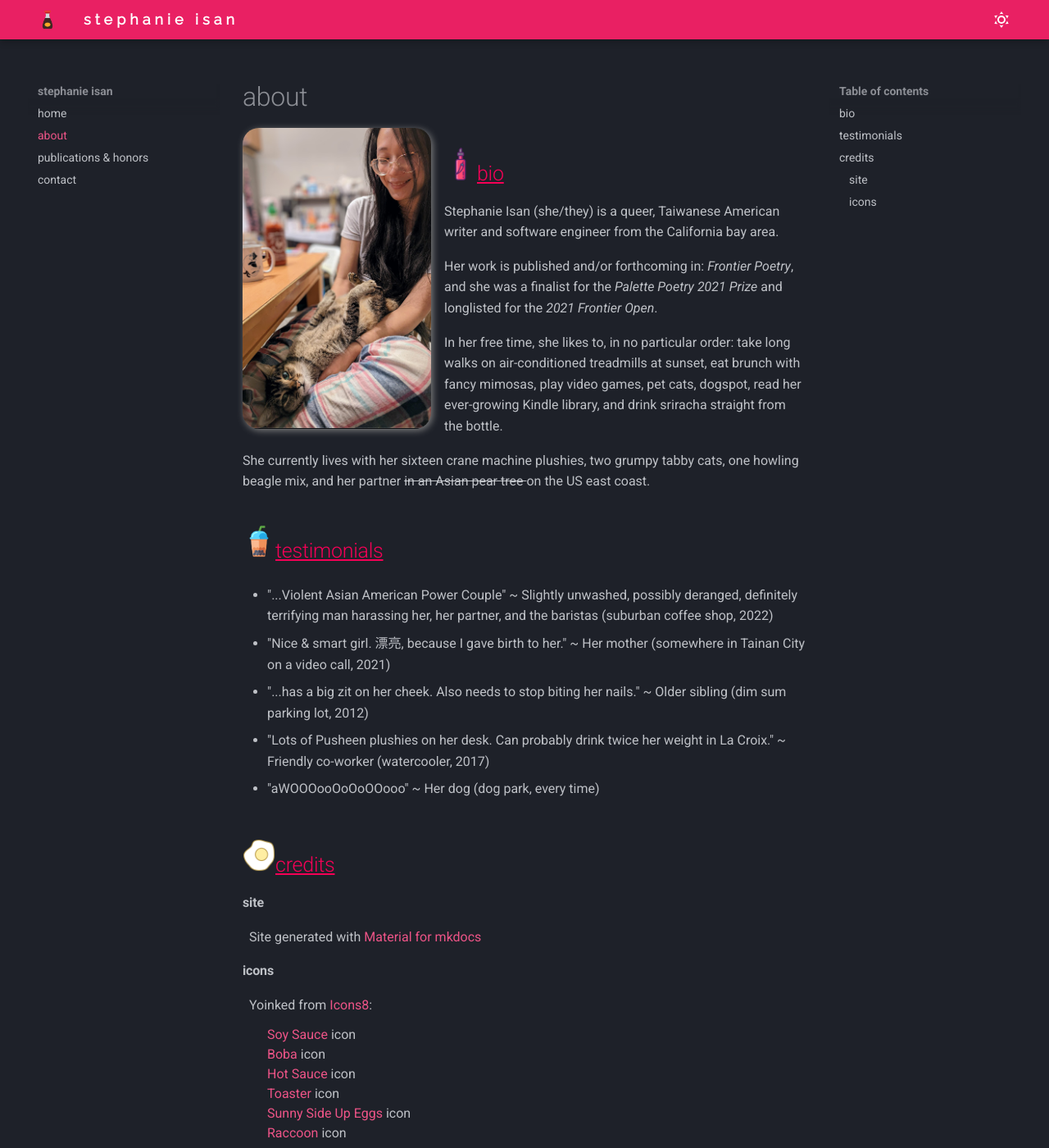
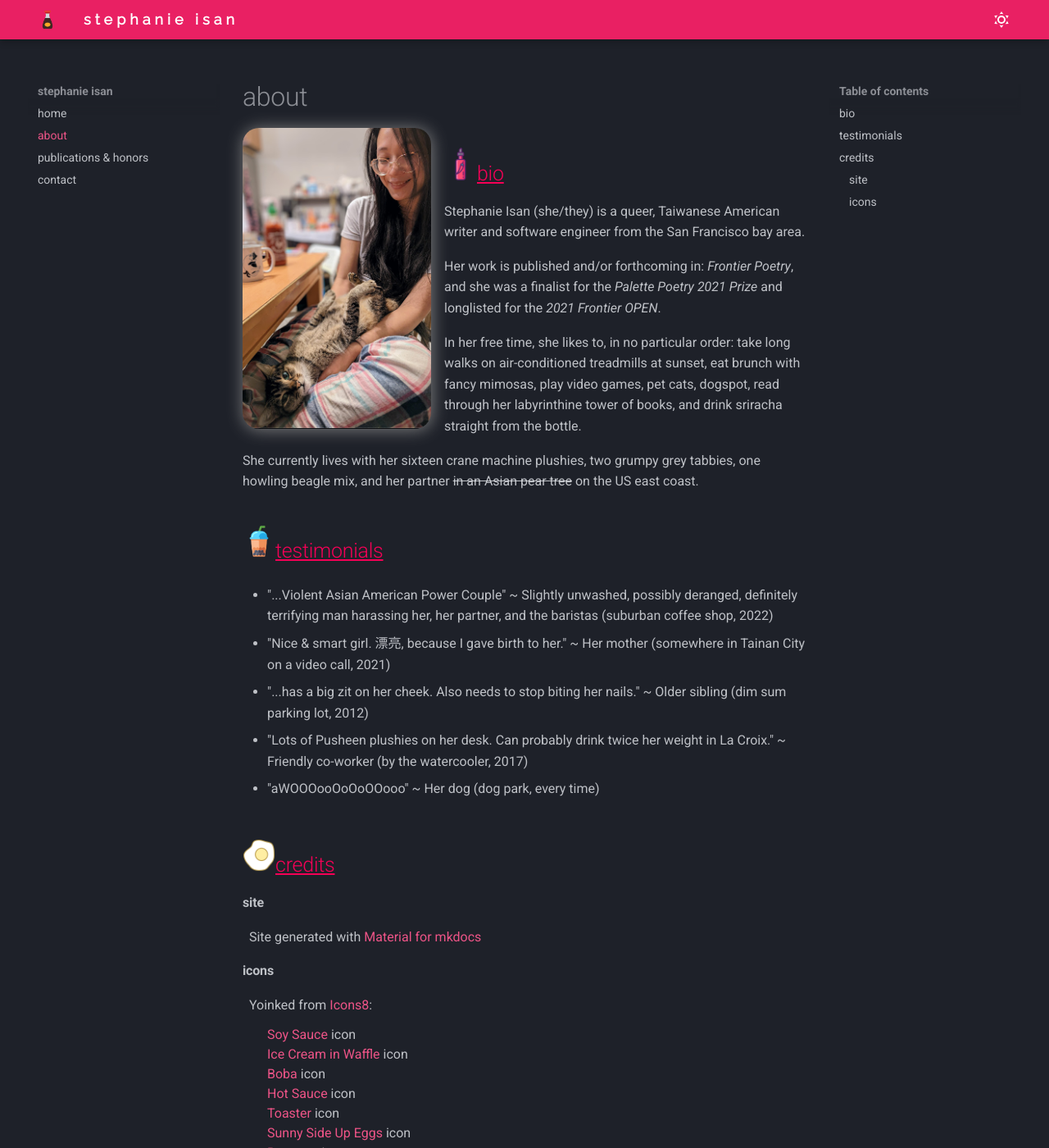
Before and after one commit to ischang/writing_portfolio, an MkDocs documentation site: the page built from docs/about.md, in a window 1280 px wide and 1400 px high. Shown: the whole window at 82% size. Built offline with MkDocs 1.6.1 and Material for MkDocs 9.7.7, drawn with Linux system fonts in a browser that asks for light colours.

Commit message:
minor changes

```diff
--- a/docs/about.md
+++ b/docs/about.md
@@ -3,19 +3,21 @@ hide:
   - footer
 ---
 
+
 # about
 
 <img id="about_pic" align=left src = "../assets/propic3.png" alt="me i guess">
 
-## ![boba](assets/hot-sauce.png){  width="40" }bio
+## ![hot-sauce](assets/hot-sauce.png){  width="40" }bio
 
-Stephanie Isan (she/they) is a queer, Taiwanese American writer and software engineer from the California bay area.
+Stephanie Isan (she/they) is a queer, Taiwanese American writer and software engineer from the San Francisco bay area.
 
-Her work is published and/or forthcoming in: *Frontier Poetry*, and she was a finalist for the *Palette Poetry 2021 Prize* and longlisted for the *2021 Frontier Open*.
+Her work is published and/or forthcoming in: *Frontier Poetry*, and she was a finalist for the *Palette Poetry 2021 Prize* and longlisted for the *2021 Frontier OPEN*.
 
-In her free time, she likes to, in no particular order: take long walks on air-conditioned treadmills at sunset, eat brunch with fancy mimosas, play video games, pet cats, dogspot, read her ever-growing Kindle library, and drink sriracha straight from the bottle.
+In her free time, she likes to, in no particular order: take long walks on air-conditioned treadmills at sunset, eat brunch with fancy mimosas, play video games, pet cats, dogspot, read through her labyrinthine tower of books, and drink sriracha straight from the bottle.
 
-She currently lives with her sixteen crane machine plushies, two grumpy tabby cats, one howling beagle mix, and her partner <s> in an Asian pear tree </s> on the US east coast.
+She currently lives with her sixteen crane machine plushies, two grumpy grey tabbies, one howling beagle mix, and her partner <s>in an Asian pear tree</s> on the US east coast.
+
 
 ## ![boba](assets/boba.png){  width="40" }testimonials
 
@@ -25,9 +27,10 @@ She currently lives with her sixteen crane machine plushies, two grumpy tabby ca
 
 - "...has a big zit on her cheek. Also needs to stop biting her nails." ~ Older sibling (dim sum parking lot, 2012)
 
-- "Lots of Pusheen plushies on her desk. Can probably drink twice her weight in La Croix." ~ Friendly co-worker (watercooler, 2017)
+- "Lots of Pusheen plushies on her desk. Can probably drink twice her weight in La Croix." ~ Friendly co-worker (by the watercooler, 2017)
 
 - "aWOOOooOoOoOOooo" ~ Her dog (dog park, every time)
+
 
 
 ## ![egg](assets/eggs.png){  width="40" }credits
@@ -40,6 +43,7 @@ She currently lives with her sixteen crane machine plushies, two grumpy tabby ca
 
 <ul style="list-style-type: none; line-height: 1em! important;">
   <li><a target="_blank" href="https://icons8.com/icon/COT3n5g0HNI9/soy-sauce">Soy Sauce</a> icon</li>
+  <li><a target="_blank" href="https://icons8.com/icon/97288/ice-cream-in-waffle">Ice Cream in Waffle</a> icon </li>
   <li> <a target="_blank" href="https://icons8.com/icon/b3SmnBWFR09w/boba">Boba</a> icon</li>
   <li> <a target="_blank" href="https://icons8.com/icon/At5OBthGDHYJ/hot-sauce">Hot Sauce</a> icon </li>
   <li> <a target="_blank" href="https://icons8.com/icon/30198/toaster">Toaster</a> icon </li>
--- a/docs/stylesheets/extras.css
+++ b/docs/stylesheets/extras.css
@@ -4,7 +4,7 @@
 #about_pic {
     border-radius: 20px;
     width: 230px;
-    filter: drop-shadow(2px 2px 4px gray);
+    filter: drop-shadow(1px 1px 10px gray);
     align: left;
 }
 
@@ -26,8 +26,10 @@ h2 {
     transform: scale(1.15);
   }
 }
+
 .heart {
-  animation: heart 1000ms infinite;
+  color: lightpink;
+  animation: heart 3000ms infinite;
 }
 
 /* header for banner */
--- a/mkdocs.yml
+++ b/mkdocs.yml
@@ -20,6 +20,7 @@ markdown_extensions:
 theme:
   name: material
   logo: assets/soy-sauce.png
+  favicon: assets/plent.png
   features:
     - header.autohide
   palette:
```
Also changed, not shown: docs/index.md (+5 -6 lines), docs/assets/ice-cream.png (added), docs/assets/plent.png (added).
